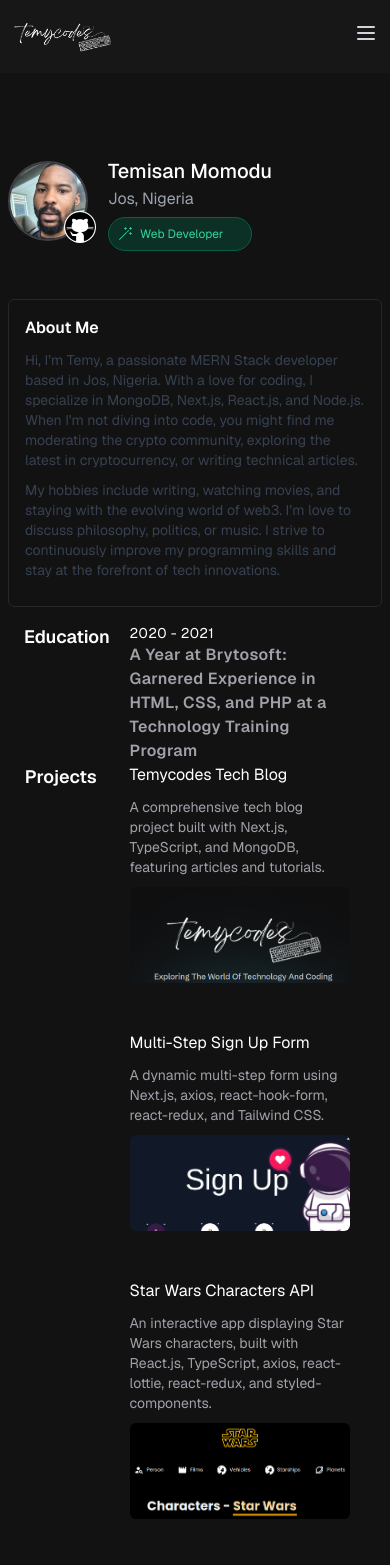
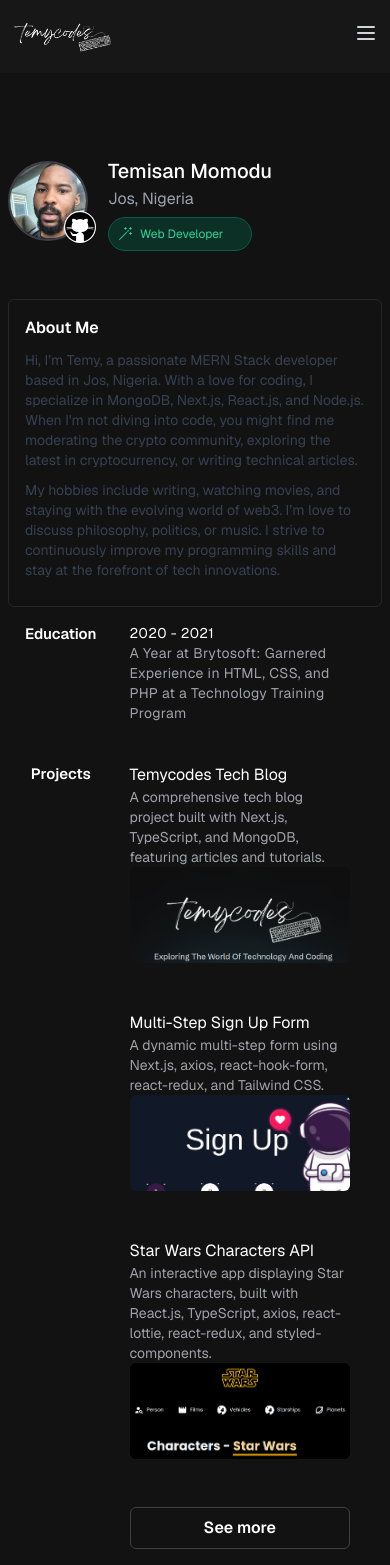
Before and after one commit to temisan0x/blog, a Next.js app: page /about in a window 390 px wide. Shown: the top 1565 px of the page. Built offline with nearby package versions, Linux system fonts and the light colour scheme.

Commit message:
build: code cleanup

```diff
--- a/app/about/page.tsx
+++ b/app/about/page.tsx
@@ -51,7 +51,7 @@
         <div className="grid gap-4 grid-cols-12">
             <div className="col-span-3">
                 <div className="text-center mb-14">
-                    <h3 className="text-lg font-semibold">Education</h3>
+                    <h3 className="text-[15px] md:text-lg font-semibold">Education</h3>
                 </div>
             </div>
             <div className="relative space-y-6 col-span-9">
@@ -64,7 +64,7 @@
                             <time className="text-sm tracking-wide uppercase">
                                 {year}
                             </time>
-                            <h3 className="text-md font-semibold tracking-wide text-zinc-400">
+                            <h3 className="text-sm tracking-wide text-zinc-400">
                                 {desc} at a {title}
                             </h3>
                         </div>
@@ -77,10 +77,10 @@
 
 function WorkList() {
     return (
-        <div className="grid gap-4 grid-cols-12">
+        <div className="grid gap-4 grid-cols-12 mt-10">
             <div className="col-span-3">
                 <div className="text-center">
-                    <h3 className="text-lg font-semibold">Projects</h3>
+                    <h3 className="text-[15px] md:text-lg font-semibold">Projects</h3>
                 </div>
             </div>
             <div className="relative col-span-9 space-y-12">
@@ -96,9 +96,9 @@
                                         {title || 'undefined'}
                                     </h3>
                                 </Link>
-                                <p className="text-zinc-400 text-sm">
+                                <div className="text-zinc-400 text-sm">
                                     {description}
-                                </p>
+                                </div>
                                 <div className="h-24 w-full overflow-hidden rounded-md">
                                     <Image
                                         src={imgSrc || ''}
--- /dev/null
+++ b/app/components/Sound.tsx
@@ -0,0 +1,28 @@
+'use client'
+
+import Link from 'next/link'
+import React, { useRef } from 'react'
+
+interface SoundProps {
+    children: React.ReactNode
+}
+
+function Sound({ children }: SoundProps) {
+    const audioRef = useRef<HTMLAudioElement | null>(null)
+
+    //function to play the sound
+    const playSound = () => {
+        if (audioRef.current) {
+            audioRef.current.play()
+        }
+    }
+
+    return (
+        <Link href={'/work'} onClick={playSound}>
+            {children}
+            <audio ref={audioRef} src="/public/sound/clickSound.mp3" />
+        </Link>
+    )
+}
+
+export default Sound
--- a/app/page.tsx
+++ b/app/page.tsx
@@ -4,8 +4,10 @@
 import { getBlogPosts } from './blog/utils'
 import Image from 'next/image'
 import ArtList from './work/ArtList'
+import Sound from './components/Sound'
 
 export default function Home() {
+
     return (
         <div className="min-h-screen">
             <Uq />
@@ -14,7 +16,7 @@
                     <h2 className="text-gray-200 ">Recent Post:</h2>
                 </div>
                 <div>
-                    <Link href="/work">
+                    <Link href="/blog">
                         <button className="dark:bg-neutral-900 px-5 py-2 border border-transparent transition duration-300 ease-in-out rounded-sm hover:border-zinc-800">
                             <CaretRightIcon className="h-4 w-4 transition-transform transform hover:translate-x-1" />
                         </button>
@@ -27,11 +29,13 @@
                     <h2 className="text-gray-200 ">Recent Work:</h2>
                 </div>
                 <div>
+                    <Sound>
                     <Link href="/work">
                         <button className="dark:bg-neutral-900 px-5 py-2 border border-transparent transition duration-300 ease-in-out rounded-sm hover:border-zinc-800">
                             <CaretRightIcon className="h-4 w-4 transition-transform transform hover:translate-x-1" />
                         </button>
                     </Link>
+                    </Sound>
                 </div>
             </div>
             <RecentWork />
--- a/content/2024-08-10-introvert-programming.mdx
+++ b/content/2024-08-10-introvert-programming.mdx
@@ -1,5 +1,5 @@
 ---
-title: 'Reflective Pause'
+title: 'Reflective Pause.'
 publishedAt: '2024-08-10'
 summary: 'Is programming a career path for introverts? My journey leads to a surprising answer.'
 image: 'https://pwrites.princeton.edu/wp-content/uploads/2019/12/samplecode_skew2-300x280.png'
```
Also changed, not shown: 1 other file (tests, documents, lock files or other folders).
